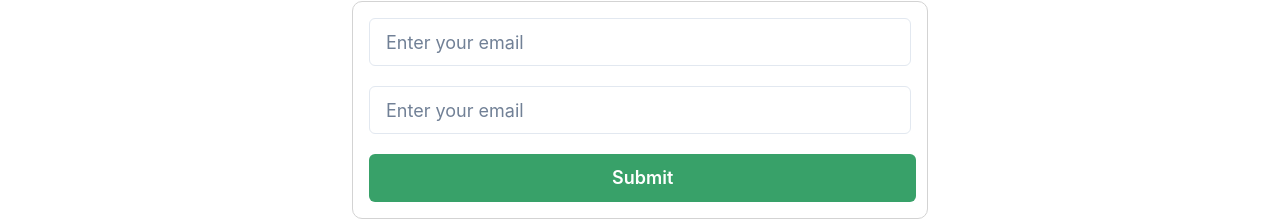
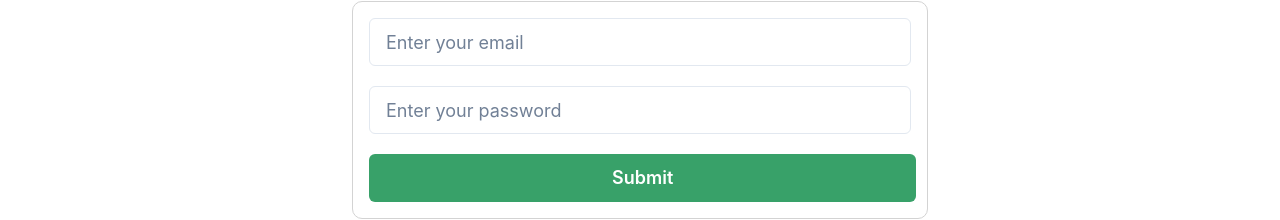
Before and after one commit to Dhanushs3103/60D_finalEval_react, a React (Vite) app: page /login in a window 1280 px wide. Shown: the part 156-376 px from the top of the page. Built offline with nearby package versions, Linux system fonts and the light colour scheme.

Commit message:
updated readme

```diff
--- a/src/Pages/Login.jsx
+++ b/src/Pages/Login.jsx
@@ -71,10 +71,10 @@ export default function Login() {
         borderRadius={10}
       >
         <form onSubmit={handleSubmit}>
-          <Input placeholder="Enter your email" size="lg" mb={5} value={email} onChange={(e)=>{
+          <Input placeholder="Enter your email" type="email" size="lg" mb={5} value={email} onChange={(e)=>{
             setEmail(e.target.value)
           }} />
-          <Input placeholder="Enter your email" size="lg" mb={5} value={password} onChange={(e)=>{
+          <Input placeholder="Enter your password" type="password"  size="lg" mb={5} value={password} onChange={(e)=>{
             setPassword(e.target.value)
           }} />
           <Button colorScheme="green" size="lg" p={"15px 243px"} type="submit">
```
